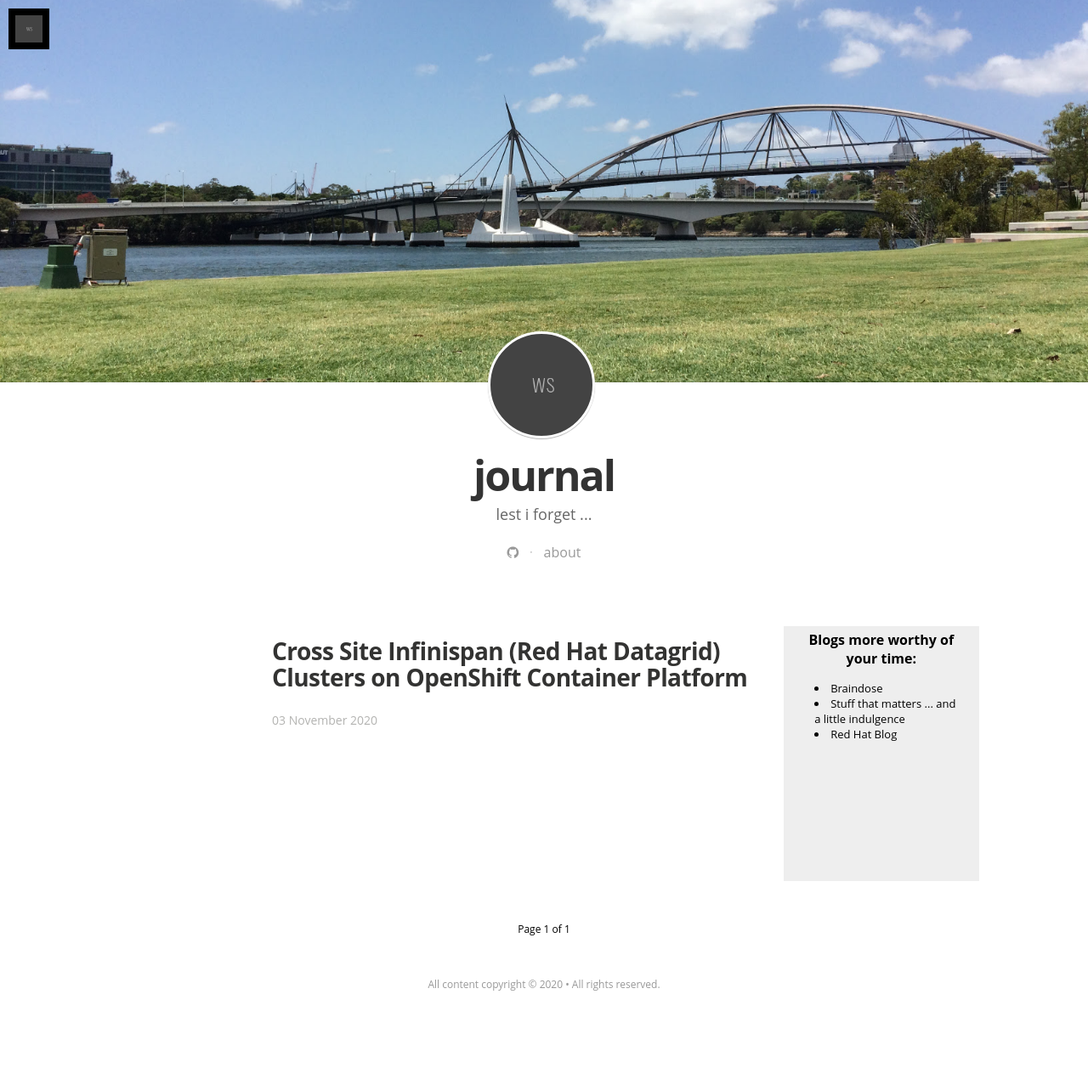
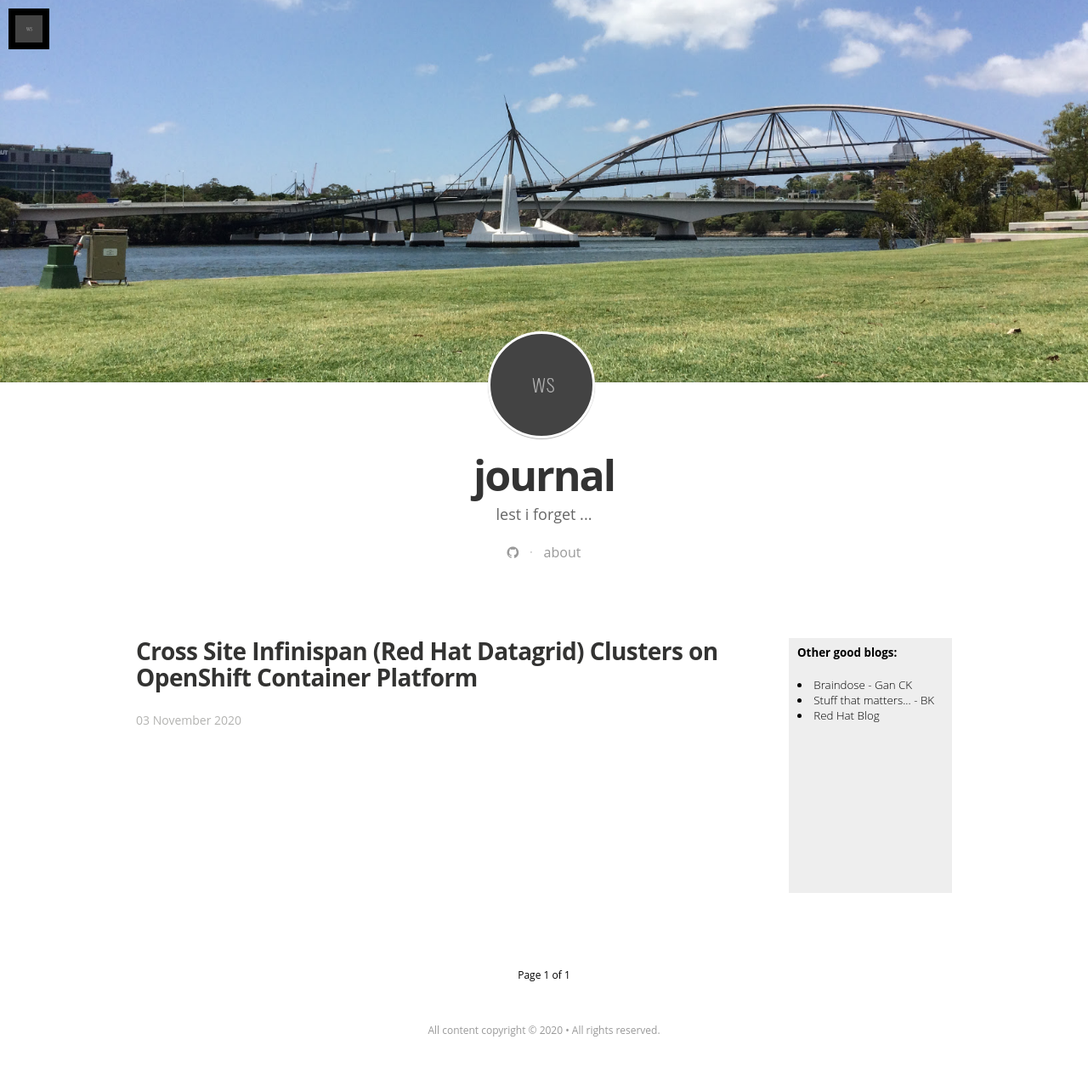
Before and after one commit to wohshon/wohshon.github.io, a Jekyll site: the page built from index.html, in a window 1280 px wide. Shown: the whole page at 85% size. Built offline with Jekyll 4.4.1, drawn with Linux system fonts in a browser that asks for light colours; nearby versions of some CDN libraries; some web fonts are replaced; the list of posts is cut into pages by our own code; before the commit the page ends 1215 px from its top, so only the background shows below that.

Commit message:
side bar responsive

```diff
--- a/_layouts/default.html
+++ b/_layouts/default.html
@@ -1,3 +1,4 @@
+
 <!DOCTYPE html>
 <html>
 
--- a/css/main.sass
+++ b/css/main.sass
@@ -130,7 +130,7 @@ body
 
 .content
   width: 100%
-  max-width: 640px
+  max-width: 960px
   margin: 0 auto
   @include box-sizing(border-box)
   @include respond-to(800)
@@ -619,3 +619,47 @@ pre
     border: 0
     padding-right: 0
     padding-left: 0
+
+.column-wide
+  float: left
+  width: 80%
+
+.column-small
+  float: left
+  width: 20%
+  padding: 40px 0px
+
+.row:after
+  content: ""
+  display: table
+  clear: both
+  width: 100%
+  padding: 0px
+
+@media screen and (max-width: 640px)
+  .column-wide
+    width: 100%
+  .column-small
+    width: 100%
+
+.sidebar-links
+  margin: 0 auto
+  width: 100%
+  text-align: center
+  font-size: smaller
+  background-color: #eeeeee
+  height: 300px
+
+.sidebar-links-header
+  font-weight: bolder
+  padding: 8px 0px 10px 10px
+  text-align: left
+
+.sidebar-links-body
+  font-weight: 200
+  text-align: left
+  padding: 10px 0px 0px 10px
+
+.sidebar-links-url
+  text-decoration: none
+  color: inherit
--- a/index.html
+++ b/index.html
@@ -27,21 +27,7 @@ layout: default
     </div>
 </header>
 
-<div style="float:right;margin-right: 10%;margin-left: 2%;margin-top:2%;background-color: #eeeeee;width: 18%;height:300px">
-  <div style="padding: 5px;">
-    <div style="margin: 0 auto;width: 85%;text-align: center;font-size: medium;">
-    <div style="font-weight: bolder;">
-      Blogs more worthy of your time:
-    </div>
-    <div style="height: 15px;">&nbsp;</div>
-      <div style="padding-left: 15px;float:left;text-align: left;font-weight: 500;font-size: small;">
-        <li><a href="https://braindose.blog/" style="text-decoration: none;color: inherit;">Braindose</a></li>
-        <li><a href="https://naikoob.github.io/blog/" style="text-decoration: none;color: inherit;">Stuff that matters ... and a little indulgence</a> </li>
-        <li><a href="https://www.redhat.com/en/blog/" style="text-decoration: none;color: inherit;">Red Hat Blog</a> </li>
-      </div>
-    </div>
-  </div>
-</div>
+
 <main class="content" role="main">
 
 
@@ -69,8 +55,8 @@ layout: default
 
     <h5 class="index-headline normal"><span>Regular</span></h5>
     {% endif %}
-
-    <div class="cf frame">
+    <div class="row">
+        <div class="cf frame column-wide">
           {% for post in paginator.posts %}
             <article class="post" itemscope itemtype="http://schema.org/BlogPosting" role="article">
               <div class="article-item">
@@ -88,8 +74,22 @@ layout: default
             </article>
           {% endfor %}
         </div>
+        <div class="cf frame column-small">
+          <div class="sidebar-links">
+            <div class="sidebar-links-header">
+              Other good blogs:
+            </div>
+            <div class="sidebar-links-body">
+              <li><a href="https://braindose.blog/" class="sidebar-links-url">Braindose - Gan CK</a></li>
+              <li><a href="https://naikoob.github.io/blog/" class="sidebar-links-url">Stuff that matters... - BK </a> </li>
+              <li><a href="https://www.redhat.com/en/blog/" class="sidebar-links-url">Red Hat Blog</a> </li>
+            </div>
+          </div>
+          </div>
+        </div>
+      </div>
 
-    <nav class="pagination" role="navigation">
+    <nav class="pagination" role="navigation" >
       {% if paginator.next_page %}
         <a class="newer-posts" href={{ "/page" | prepend: site.baseurl | append: paginator.next_page }}>&larr; Older posts</a>
       {% endif %}
```
Also changed, not shown: css/normalize.css. Lines whose indentation alone changed are shown as unchanged.
